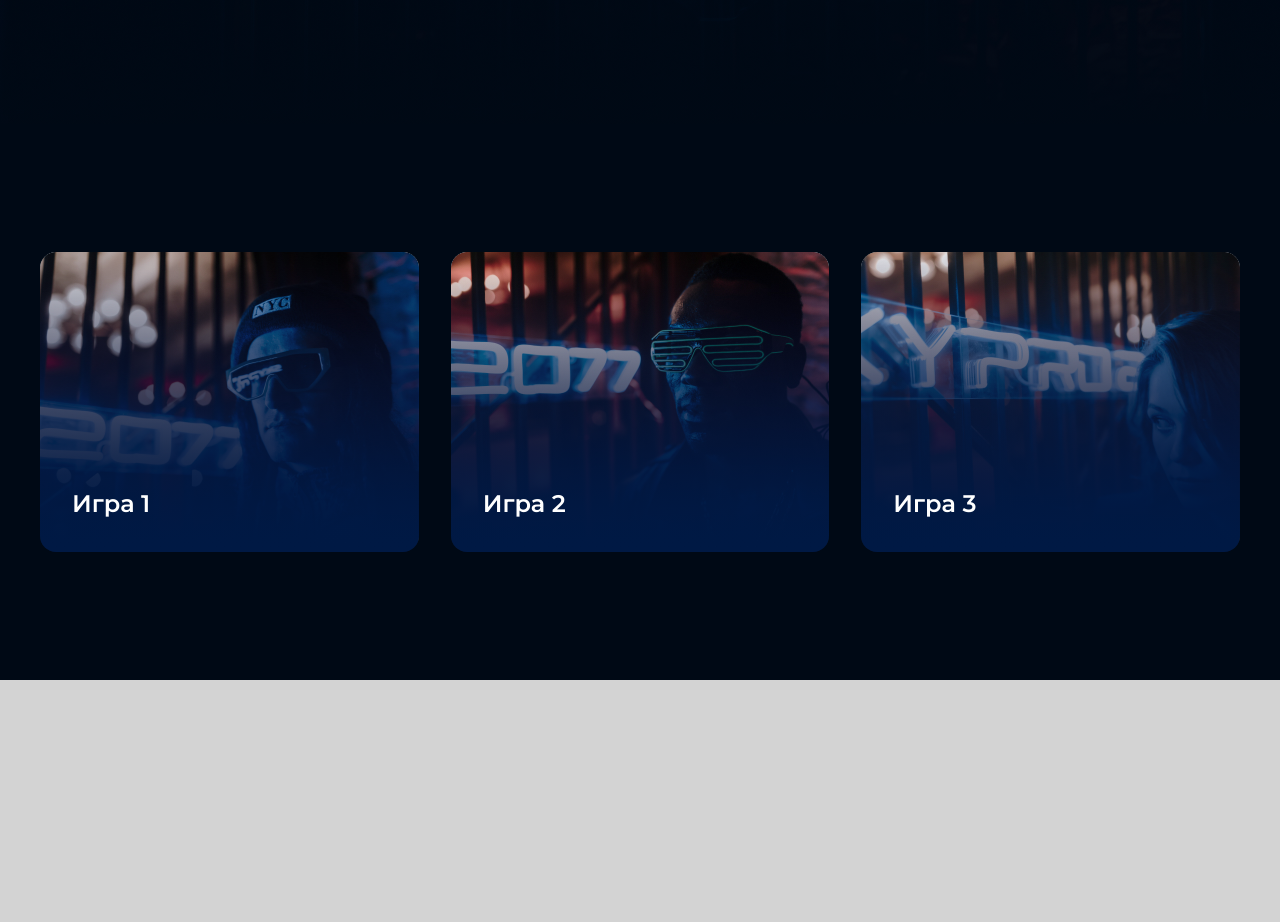
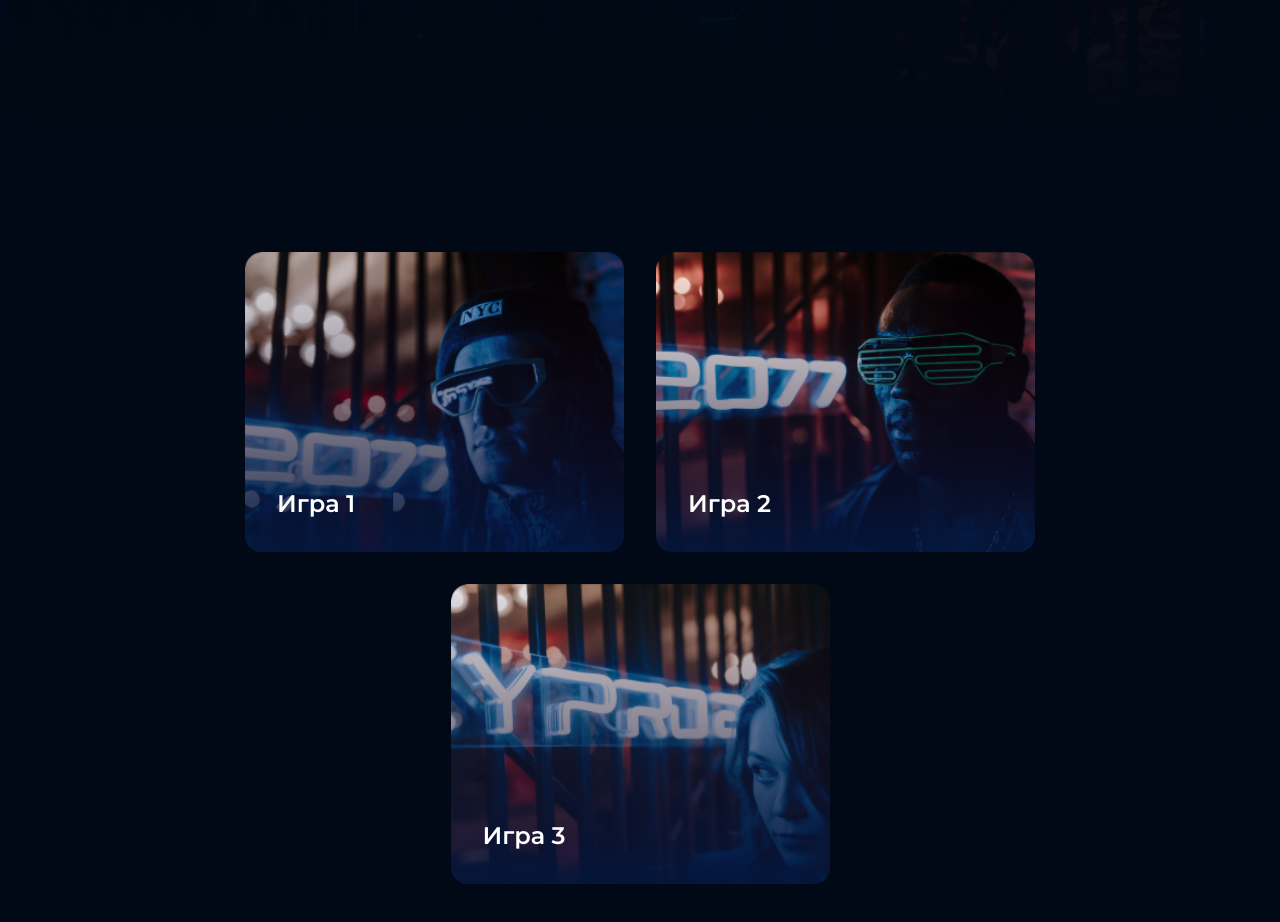
Before and after one commit to Christinnenko/2-nd-course-hw, a plain HTML site: page index.html in a window 1280 px wide. Shown: the part 900-1822 px from the top of the page. Before the commit the page ends 1580 px from the top, so only its background shows below. Drawn offline with Linux system fonts and the light colour scheme.

Commit message:
fixed html and css files

```diff
--- a/index.html
+++ b/index.html
@@ -20,10 +20,16 @@
         </p>
         <a class="welcome__button" href="#">Поехали!</a>
     </section>
-    <section class="games center">
-        <a class="game1 games__text" href="#">Игра 1</a>
-        <a class="game2 games__text" href="#">Игра 2</a>
-        <a class="game3 games__text" href="#">Игра 3</a>
+    <section class="games-wrap center">
+        <div class="game">
+            <a class="game__first" href="#">Игра 1</a>
+        </div>
+        <div class="game">
+            <a class="game__second" href="#">Игра 2</a>
+        </div>
+        <div class="game">
+            <a class="game__third" href="#">Игра 3</a>
+        </div>
     </section>
 </body>
 
--- a/style.css
+++ b/style.css
@@ -5,7 +5,6 @@
 
 body {
     font-family: 'Montserrat', sans-serif;
-    background: linear-gradient(180deg, rgba(0, 0, 0, 0.00) 0%, #000915 100%), url(img/top.jpg), lightgray 50% / cover no-repeat;
 }
 
 a {
@@ -13,11 +12,14 @@ a {
 }
 
 .center {
-    padding-left: calc(50% - 600px);
-    padding-right: calc(50% - 600px);
-  }
+    padding-left: calc(50% - 601px);
+    padding-right: calc(50% - 601px);
+}
 
 .welcome {
+    background-image: url(img/top.jpg);
+    background-repeat: no-repeat;
+    background-size: cover;
     height: 824px;
     display: flex;
     flex-direction: column;
@@ -27,21 +29,21 @@ a {
 }
 
 .welcome__heading {
+    max-width: 700px;
     color: #FFF;
     font-size: 64px;
     font-style: normal;
-    font-weight: 700;
+    font-weight: 800;
     line-height: normal;
-    width: 760px;
 }
 
 .welcome__text {
+    max-width: 481px;;
     color: #FFF;
     font-size: 18px;
     font-style: normal;
     font-weight: 300;
     line-height: 32px;
-    width: 481px;
 }
 
 .welcome__text-bold {
@@ -72,71 +74,63 @@ a {
     background: #EB443F;
 }
 
-.games {
+.games-wrap {
     background: #000915;
-    height: 556px;
-    flex-shrink: 0;
+    background-size: 100%;
     display: flex;
     gap: 32px;
     justify-content: center;
     align-items: center;
+    flex-wrap: wrap;
+    padding-top: 128px;
+    padding-bottom: 128px;
 }
 
-.game1 {
+.game__first,
+.game__second,
+.game__third {
     width: 379px;
+    display: inline-block;
+    height: 300px;
+    flex-shrink: 0;
     border-radius: 16px;
-    background: linear-gradient(180deg, rgba(39, 1, 15, 0.00) 0%, #001944 100%), url(img/game1.jpg), lightgray 50%;
-    background-repeat: no-repeat;
-    background-position: center;
-    background-size: cover;
-    transition: all .3s;
-    cursor: url(img/cursor.svg), pointer;
-}
-
-.game2 {
-    width: 379px;
-    border-radius: 16px;
-    background: linear-gradient(180deg, rgba(39, 1, 15, 0.00) 0%, #001944 100%), url(img/game2.jpg), lightgray 50%;
-    background-repeat: no-repeat;
-    background-position: center;
-    background-size: cover;
-    transition: all .3s;
-    cursor: url(img/cursor.svg), pointer;
-}
-
-.game3 {
-    width: 379px;
-    border-radius: 16px;
-    background: linear-gradient(180deg, rgba(39, 1, 15, 0.00) 0%, #001944 100%), url(img/game3.jpg), lightgray 50%;
-    background-repeat: no-repeat;
-    background-position: center;
-    background-size: cover;
-    transition: all .3s;
-    cursor: url(img/cursor.svg), pointer;
-}
-
-.game1:hover,
-.game2:hover,
-.game3:hover {
-    border: 3px solid #44D2FF;
-}
-
-.games__text {
+    padding-top: 236px;
+    padding-bottom: 32px;
+    padding-left: 32px;
+    box-sizing: border-box;
     color: #FFF;
     font-size: 24px;
     font-style: normal;
     font-weight: 600;
     line-height: 32px;
-    padding-top: 236px;
-    padding-left: 32px;
-    padding-bottom: 32px;
+    cursor: url(img/cursor.svg), pointer;
 }
 
-@media (max-width: 375px) {
-    body {
-        background: url(img/mob_top.jpg);
-        background-repeat: no-repeat;
-    }
+.game__first {
+    background: url(img/game1.png);
+    background-repeat: no-repeat;
+    background-size: cover;
+}
+
+.game__second {
+    background: url(img/game2.png);
+    background-repeat: no-repeat;
+    background-size: cover;
+}
+
+.game__third {
+    background: url(img/game3.png);
+    background-repeat: no-repeat;
+    background-size: cover;
+}
+
+.game__first:hover,
+.game__second:hover,
+.game__third:hover {
+    outline: 3px solid #44D2FF;
+}
+
+@media (min-width: 320px) and (max-width: 767px) {
 
     .center {
         padding-left: 16px;
@@ -144,6 +138,9 @@ a {
     }
 
     .welcome {
+        background: url(img/mob_top.jpg);
+        background-repeat: no-repeat;
+        background-size: cover;
         height: 735px;
         gap: 33px;
         padding-top: 239px;
@@ -168,21 +165,25 @@ a {
         margin-top: 0;
     }
 
-    .games {
-        height: 1221px;
+    .games-wrap {
         display: flex;
         flex-direction: column;
         box-sizing: border-box;
+        justify-content: center;
     }
 
-    .game1,
-    .game2,
-    .game3 {
+    .game__first,
+    .game__second,
+    .game__third {
         width: 343px;
-        box-sizing: border-box;
-    }
-
-    .games__text {
-        padding-left: 15px;
+        padding-left: 14px;
     }
 }
+
+@media (min-width: 768px) and (max-width: 1300px) {
+
+    .center {
+        padding-left: 50px;
+        padding-right: 50px;
+    }
+}
```
Also changed, not shown: img/game1.jpg (deleted), img/game1.png (added), img/game2.jpg (deleted), img/game2.png (added), img/game3.jpg (deleted), img/game3.png (added), 1 other file.
